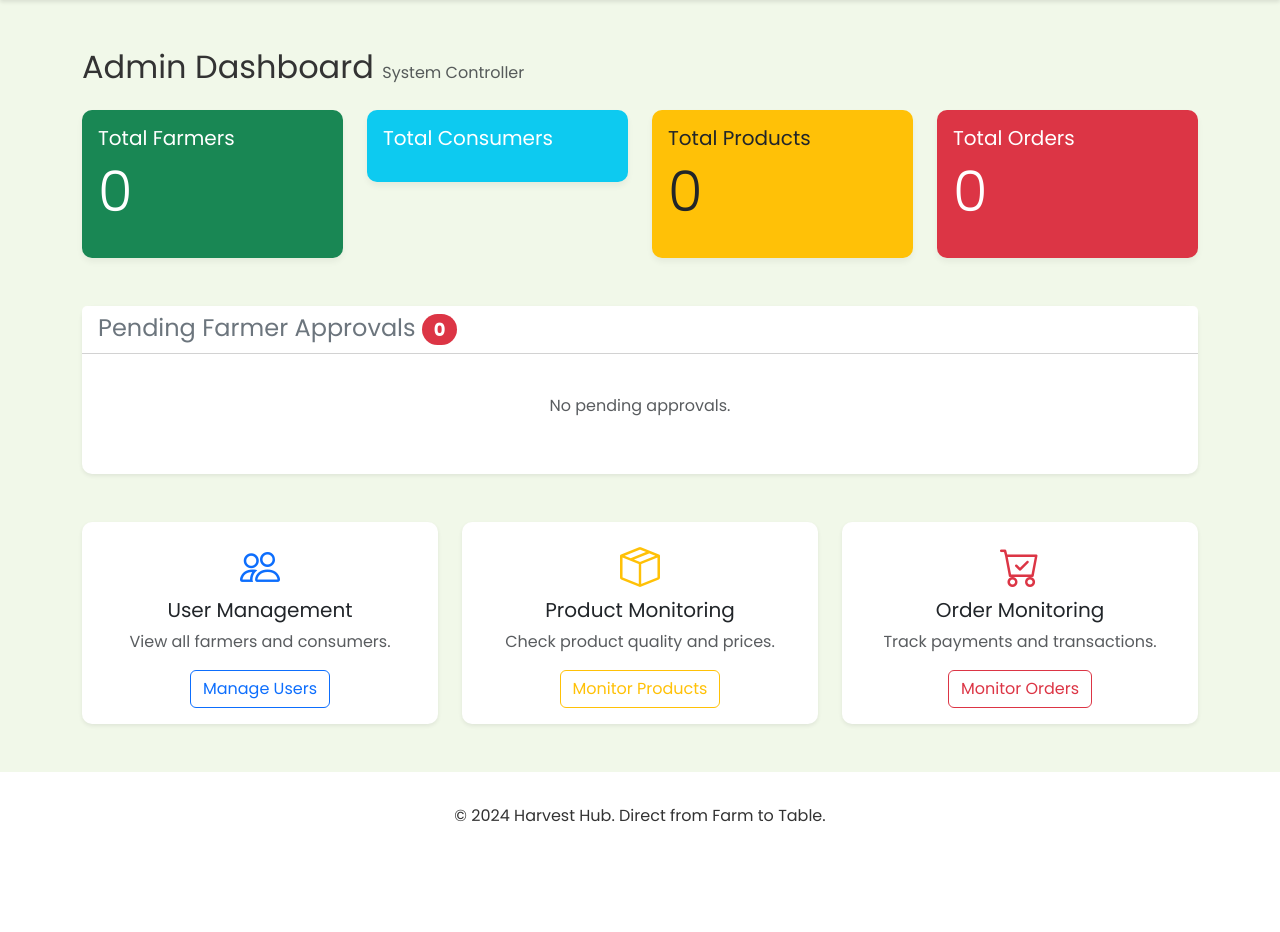
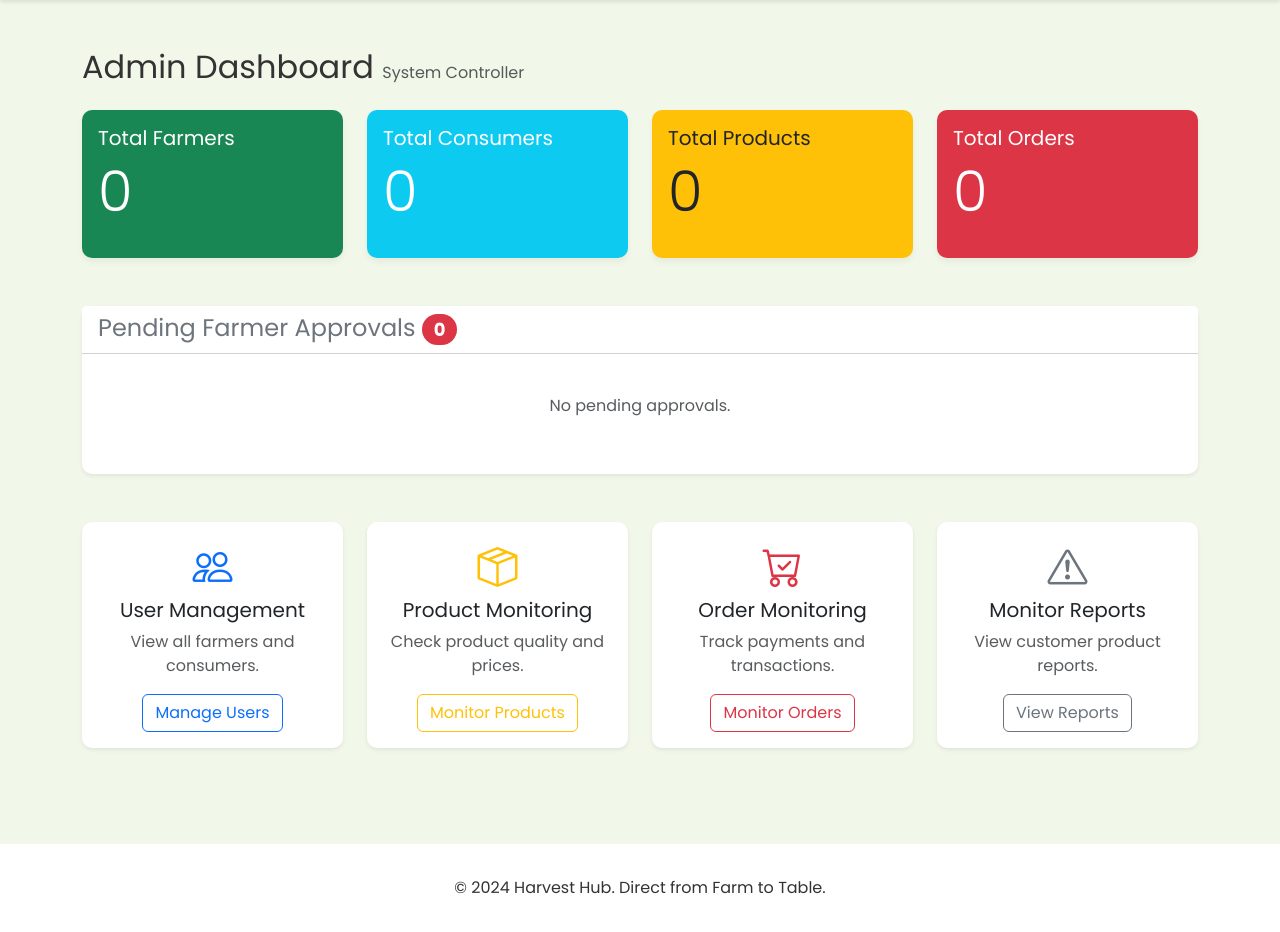
Before and after one commit to alagarsamysamy513-arch/project2, a Flask app: page /admin/dashboard in a window 1280 px wide. Shown: the part 62-994 px from the top of the page. Before the commit the page ends 884 px from the top, so only its background shows below. Run offline with Flask 3, Linux system fonts and the light colour scheme; the visitor is signed in with stand-in values (Sample User, id 1); data that the repository does not hold is empty; some libraries are stand-ins or nearby versions.

Commit message:
Add files via upload

```diff
--- a/templates/admin/dashboard.html
+++ b/templates/admin/dashboard.html
@@ -20,7 +20,7 @@
             <div class="card bg-info text-white">
                 <div class="card-body">
                     <h5 class="card-title">Total Consumers</h5>
-                    <p class="display-4">{{ consumers_count }}</p>
+                    <p class="display-4">{{ counts.consumers }}</p>
                 </div>
             </div>
         </div>
@@ -86,37 +86,44 @@
     </div>
 
     <!-- Quick Links -->
-    <div class="row g-4">
-        <div class="col-md-4">
+    <div class="row g-4 mb-5">
+        <div class="col-md-3">
             <div class="card h-100 shadow-sm border-0">
                 <div class="card-body text-center">
                     <i class="bi bi-people fs-1 text-primary mb-3"></i>
                     <h5>User Management</h5>
                     <p class="text-muted">View all farmers and consumers.</p>
-                    <a href="{{ url_for('admin_users') }}" class="btn btn-outline-primary stretched-link">Manage
-                        Users</a>
+                    <a href="{{ url_for('admin_users') }}" class="btn btn-outline-primary">Manage Users</a>
                 </div>
             </div>
         </div>
-        <div class="col-md-4">
+        <div class="col-md-3">
             <div class="card h-100 shadow-sm border-0">
                 <div class="card-body text-center">
                     <i class="bi bi-box-seam fs-1 text-warning mb-3"></i>
                     <h5>Product Monitoring</h5>
                     <p class="text-muted">Check product quality and prices.</p>
-                    <a href="{{ url_for('admin_products') }}" class="btn btn-outline-warning stretched-link">Monitor
-                        Products</a>
+                    <a href="{{ url_for('admin_products') }}" class="btn btn-outline-warning">Monitor Products</a>
                 </div>
             </div>
         </div>
-        <div class="col-md-4">
+        <div class="col-md-3">
             <div class="card h-100 shadow-sm border-0">
                 <div class="card-body text-center">
                     <i class="bi bi-cart-check fs-1 text-danger mb-3"></i>
                     <h5>Order Monitoring</h5>
                     <p class="text-muted">Track payments and transactions.</p>
-                    <a href="{{ url_for('admin_orders') }}" class="btn btn-outline-danger stretched-link">Monitor
-                        Orders</a>
+                    <a href="{{ url_for('admin_orders') }}" class="btn btn-outline-danger">Monitor Orders</a>
+                </div>
+            </div>
+        </div>
+        <div class="col-md-3">
+            <div class="card h-100 shadow-sm border-0">
+                <div class="card-body text-center">
+                    <i class="bi bi-exclamation-triangle fs-1 text-secondary mb-3"></i>
+                    <h5>Monitor Reports</h5>
+                    <p class="text-muted">View customer product reports.</p>
+                    <a href="{{ url_for('admin_reports') }}" class="btn btn-outline-secondary">View Reports</a>
                 </div>
             </div>
         </div>
```
Also changed, not shown: templates/admin/reports.html (added, +106 -0 lines).
